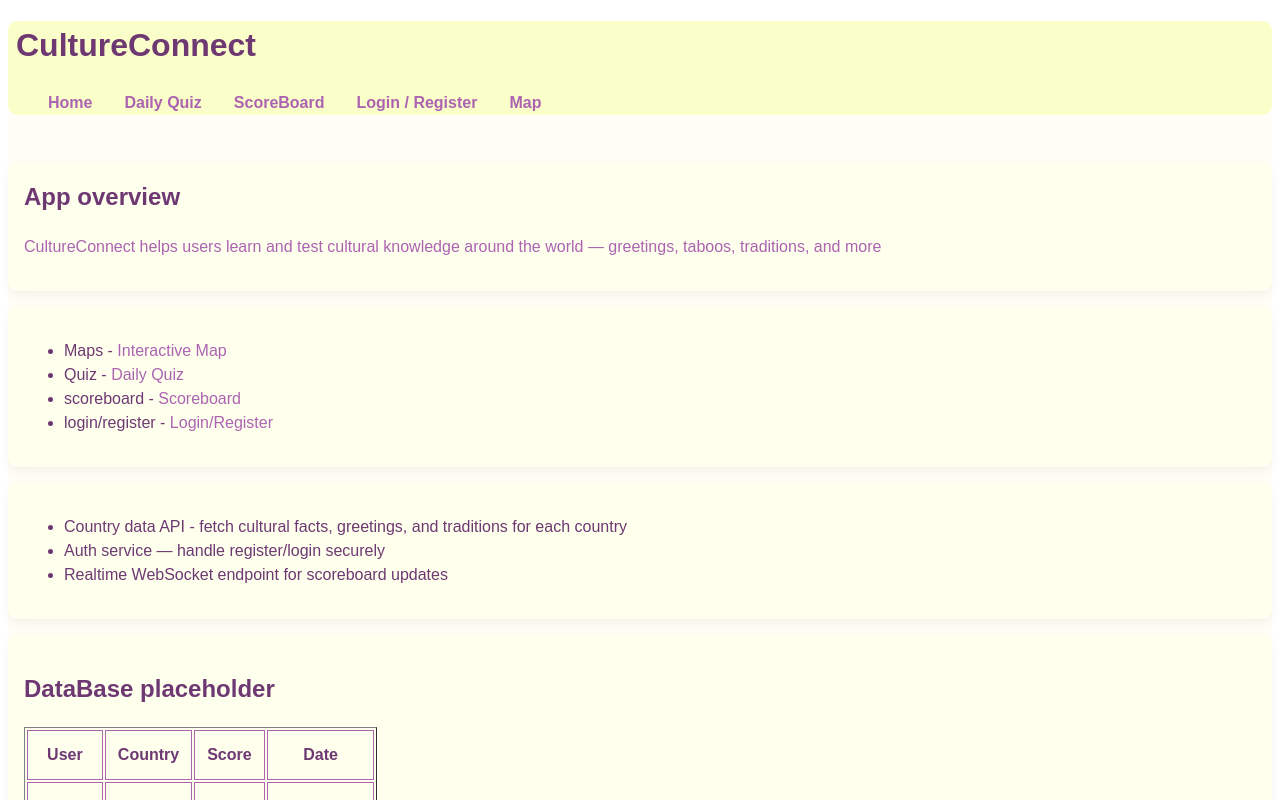
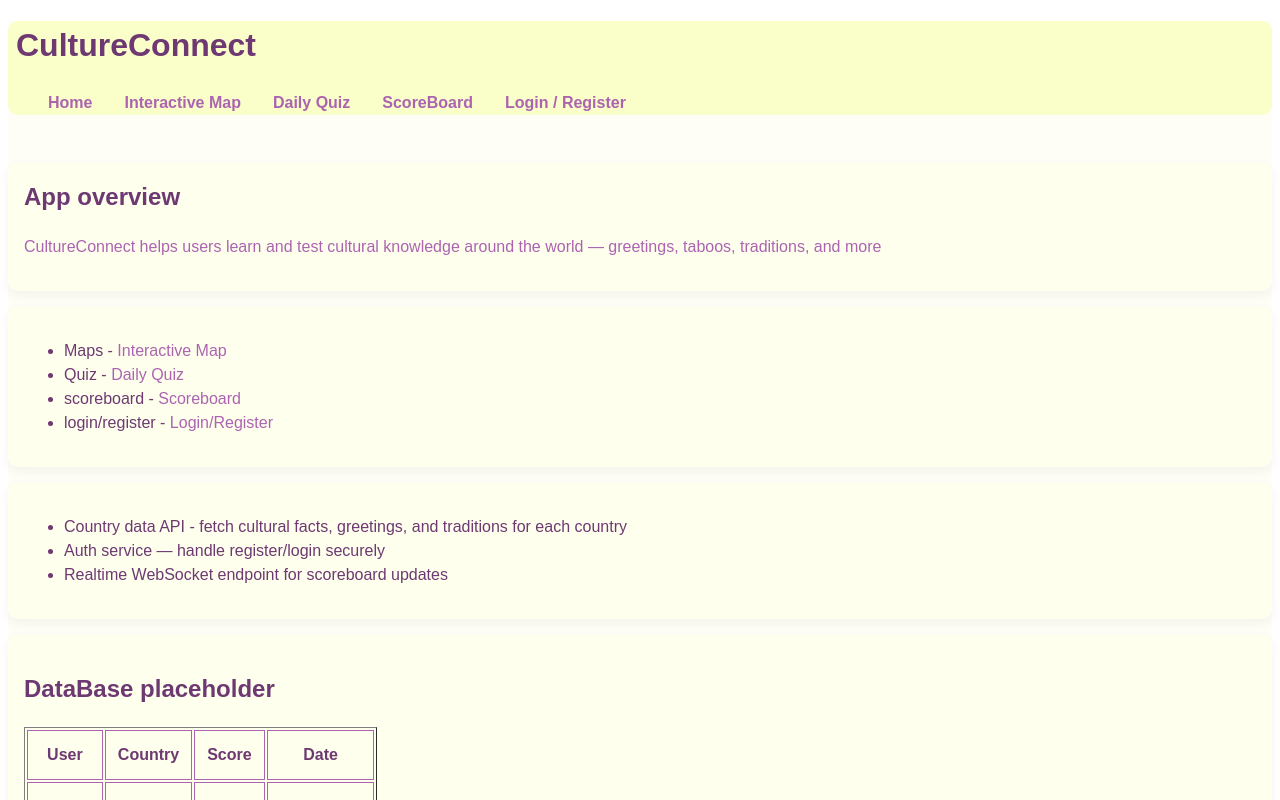
Before and after one commit to zainasahili/startup, a React (Vite) app in the folder cultureconnect-react/: page / in a window 1280 px wide. Shown: the top 800 px of the page. Built offline with nearby package versions, Linux system fonts and the light colour scheme.

Commit message:
order of nav

```diff
--- a/cultureconnect-react/src/App.jsx
+++ b/cultureconnect-react/src/App.jsx
@@ -21,6 +21,11 @@ export default function App() {
                 </NavLink>
                 </li>
                 <li className="nav-item">
+                <NavLink className="nav-link" to="map">
+                    Interactive Map
+                </NavLink>
+                </li>
+                <li className="nav-item">
                 <NavLink className="nav-link" to="quiz">
                     Daily Quiz
                 </NavLink>
@@ -35,11 +40,7 @@ export default function App() {
                     Login / Register
                 </NavLink>
                 </li>
-                <li className="nav-item">
-                <NavLink className="nav-link" to="map">
-                    Map
-                </NavLink>
-                </li>
+
             </menu>
         </nav>
         </header>
```
